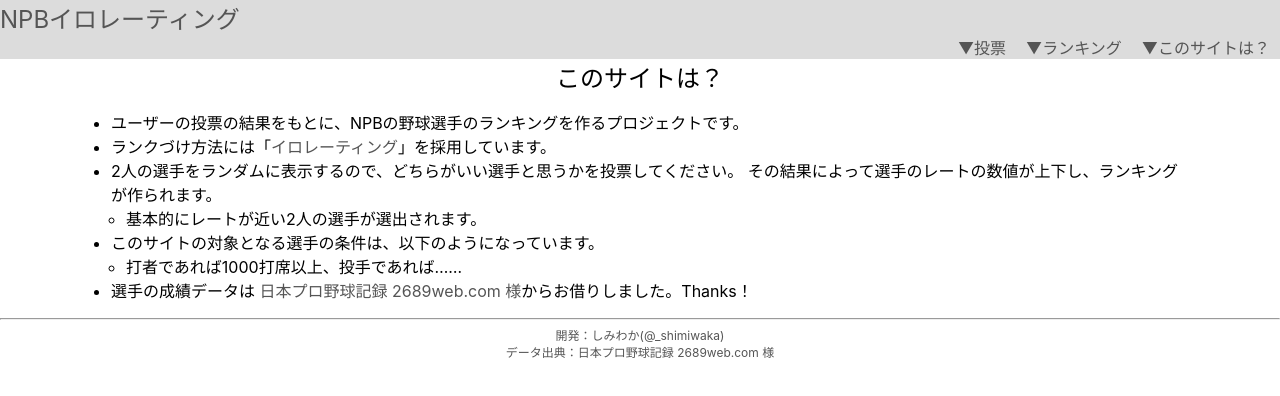
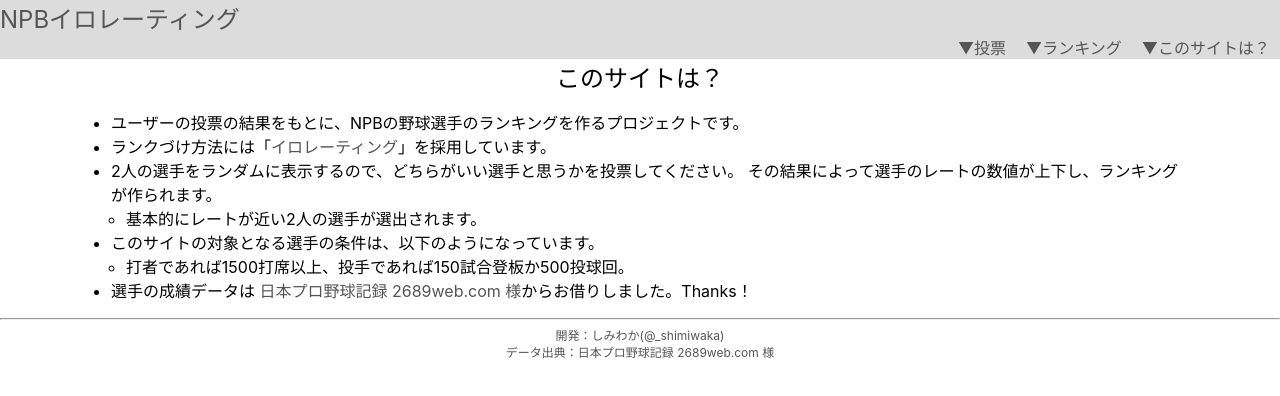
Before and after one commit to shimiwaka/elorater-npb, a React (Create React App) app in the folder front/er-npb-react/: page /description in a window 1280 px wide. Shown: the top 396 px of the page. Built offline with nearby package versions, Linux system fonts and the light colour scheme.

Commit message:
fix description

```diff
--- a/front/er-npb-react/src/pages/Description.tsx
+++ b/front/er-npb-react/src/pages/Description.tsx
@@ -20,7 +20,7 @@ const Description = () => {
           <li>
             このサイトの対象となる選手の条件は、以下のようになっています。
             <ul>
-              <li>打者であれば1000打席以上、投手であれば……</li>
+              <li>打者であれば1500打席以上、投手であれば150試合登板か500投球回。</li>
             </ul>
           </li>
           <li>
```
